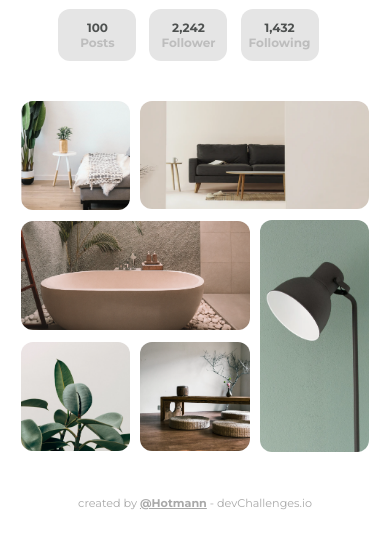
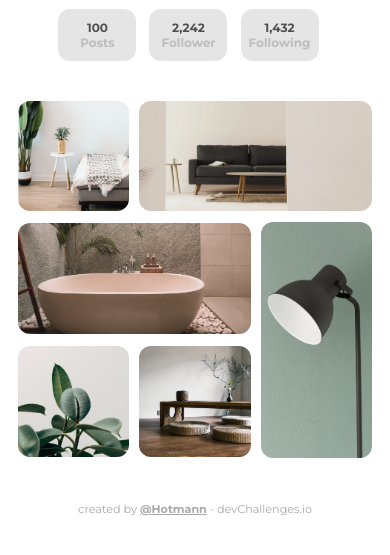
Before and after one commit to Hotmann/my-gallery, a plain HTML site: page index.html in a window 390 px wide. Shown: the part 183-738 px from the top of the page. Drawn offline with Linux system fonts and the light colour scheme.

Commit message:
Modified

```diff
--- a/style.css
+++ b/style.css
@@ -22,7 +22,7 @@ body {
   width: 100%;
   max-width: 1440px;
   margin: auto;
-  padding: 2.4rem;
+  padding: 2.4rem 1rem;
   border-radius: 24px;
 }
 
@@ -79,14 +79,17 @@ h3 {
 }
 
 .images {
+  max-width: 957px;
   display: grid;
   justify-content: center;
   align-items: center;
-  margin-bottom: 12.4rem;
+
+  margin: 0 auto 12.4rem;
   padding: 1rem 0;
-  grid-template-columns: repeat(3, 299px);
+  grid-template-columns: repeat(3, 1fr);
   grid-template-rows: repeat(3, auto);
   grid-gap: 3rem;
+  min-width: 354.56px;
 }
 .image {
   width: 100%;
@@ -131,29 +134,6 @@ h3 {
   color: inherit;
 }
 
-@media only screen and (max-width: 950px) {
-  html {
-    font-size: 56.25%;
-  }
-
-  .images {
-    margin-bottom: 12rem;
-    grid-template-columns: repeat(3, 220px);
-    grid-template-rows: repeat(3, auto);
-    grid-gap: 2.3rem;
-  }
-}
-
-@media only screen and (max-width: 700px) {
-  .images {
-    margin-bottom: 8.9rem;
-    padding: 10px 0;
-    grid-template-columns: repeat(3, 160px);
-    grid-template-rows: repeat(3, auto);
-    grid-gap: 1.3rem;
-  }
-}
-
 @media only screen and (max-width: 500px) {
   html {
     font-size: 50%;
@@ -163,7 +143,7 @@ h3 {
     width: 100%;
     max-width: 375px;
     border-radius: 16px;
-    padding: 3rem;
+    padding: 3rem 0.5rem;
   }
 
   .head {
@@ -205,9 +185,10 @@ h3 {
   }
 
   .images {
-    margin-bottom: 2.9rem;
+    max-width: 354.56px;
+    margin: 0 auto 2.9rem;
     padding: 2.6rem 0;
-    grid-template-columns: repeat(3, 109.32px);
+    grid-template-columns: repeat(3, 1fr);
     grid-template-rows: repeat(3, auto);
     grid-gap: 1.3rem;
   }
```
